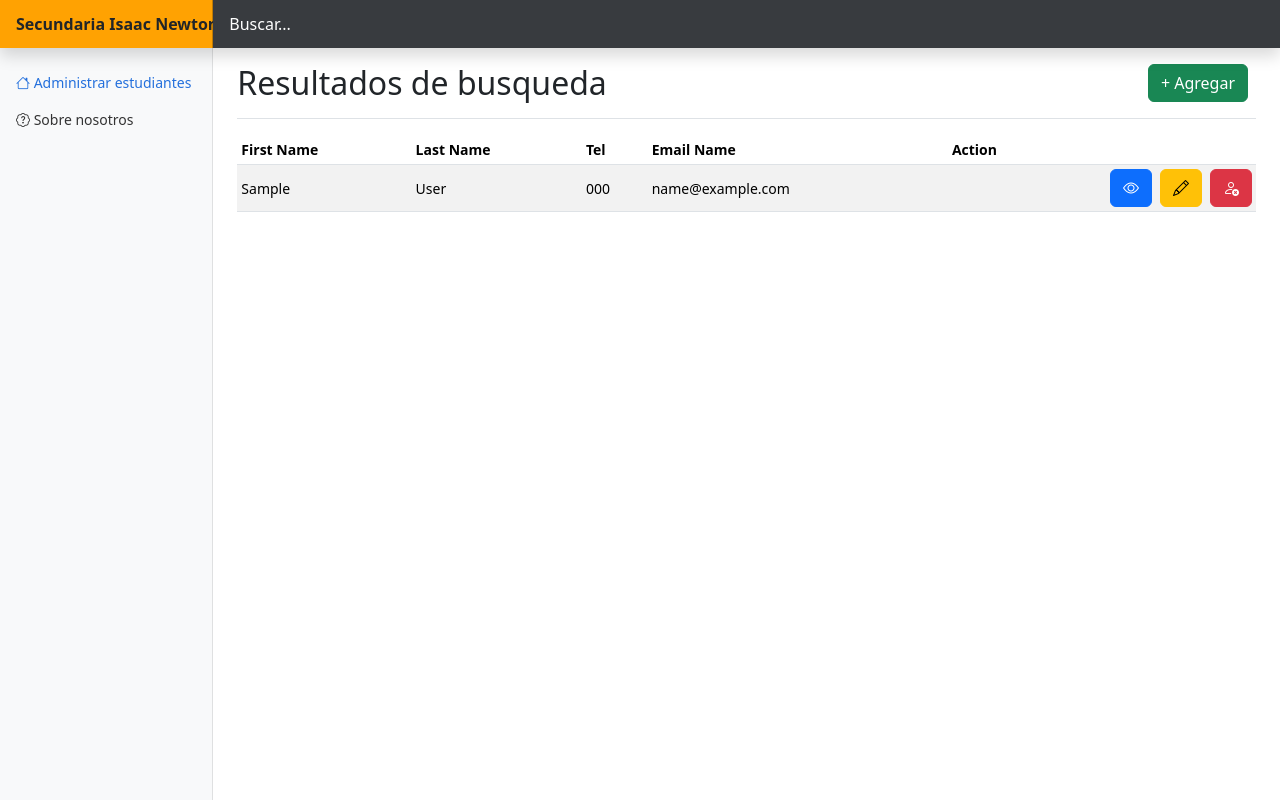
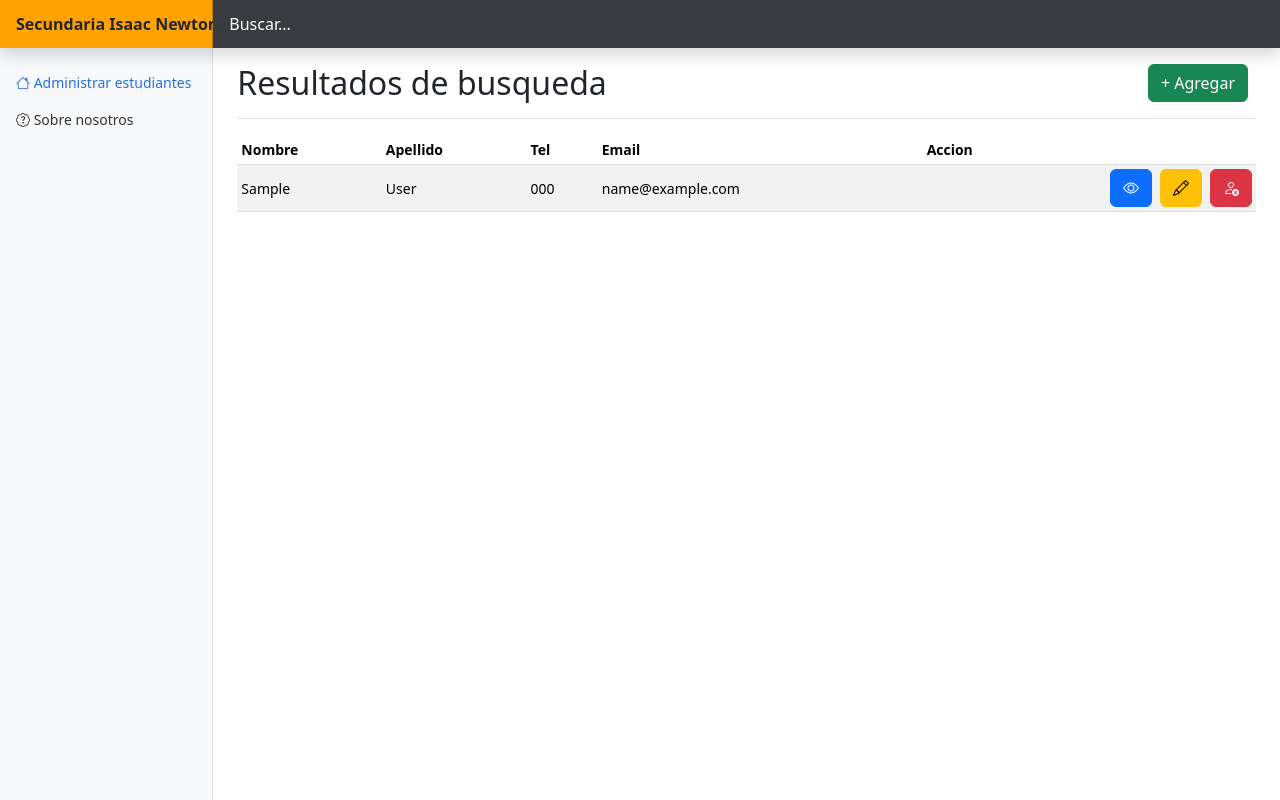
Before and after one commit to sau-c/isaac_newton, a Node server app: template views/search.ejs in a window 1280 px wide. Run offline with Node 20, Linux system fonts and the light colour scheme; the template is opened without the code that fills it: most values are stand-ins (such as "Sample title", 1, 10 or a date in 2020); some libraries are stand-ins or nearby versions.

Commit message:
Frontend

```diff
--- a/views/search.ejs
+++ b/views/search.ejs
@@ -13,11 +13,11 @@
     <table class="table table-striped table-sm">
       <thead>
         <tr>
-          <th scope="col">First Name</th>
-          <th scope="col">Last Name</th>
+          <th scope="col">Nombre</th>
+          <th scope="col">Apellido</th>
           <th scope="col">Tel</th>
-          <th scope="col">Email Name</th>
-          <th scope="col">Action</th>
+          <th scope="col">Email</th>
+          <th scope="col">Accion</th>
         </tr>
       </thead>
       <tbody>
```
